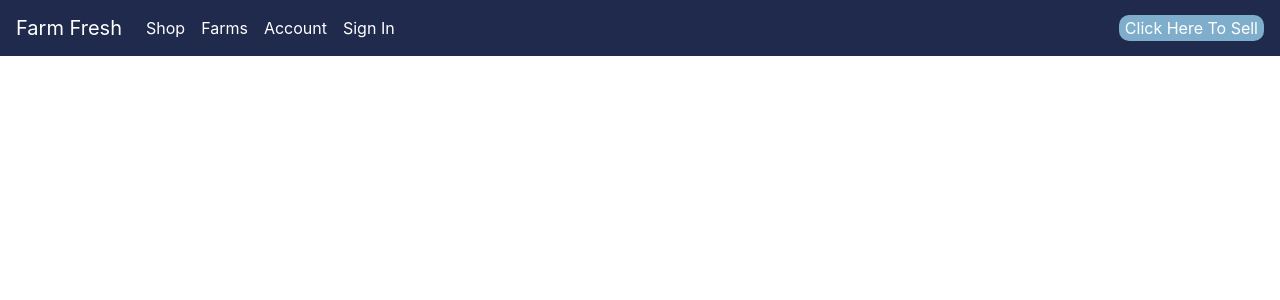
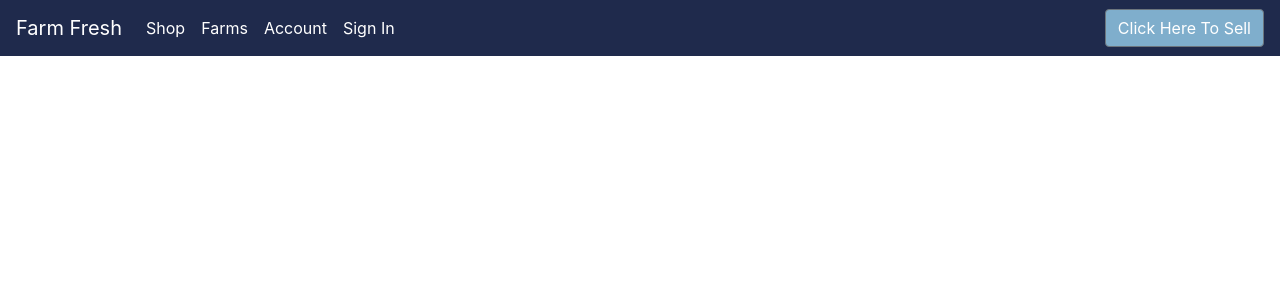
Before and after one commit to Farm-Fresh-Produce-4/Frontend, a React (Create React App) app: page / in a window 1280 px wide. Shown: the top 300 px of the page. Built offline with nearby package versions, Linux system fonts and the light colour scheme.

Commit message:
merge rdy

```diff
--- a/src/Daniel/NavBar.js
+++ b/src/Daniel/NavBar.js
@@ -1,18 +1,13 @@
 import React, { useState } from 'react';
 
 import {
-  Collapse,
   Navbar,
-  NavbarToggler,
   NavbarBrand,
   Nav,
   NavItem,
   NavLink,
-  UncontrolledDropdown,
-  DropdownToggle,
-  DropdownMenu,
-  DropdownItem,
-  NavbarText
+  Button
+
 } from 'reactstrap';
 
 const NavBar = (props) => {
@@ -36,11 +31,11 @@ const NavBar = (props) => {
               <NavLink style={{color: 'white'}}   href="/Login">Sign In</NavLink>
             </NavItem>
           </Nav>
-          <button style={{backgroundColor: '#7FAECC' , borderRadius: "10px", border: "none", color:'white'}}>Click Here To Sell </button>
+          <Button style={{backgroundColor: '#7FAECC' }}>Click Here To Sell</Button>{' '}
       </Navbar>
 
     </div>
   );
 }
-
+{/*<button style={{backgroundColor: '#7FAECC' , borderRadius: "10px", border: "none", color:'white'}}>Click Here To Sell </button>*/}
 export default NavBar;
```
Also changed, not shown: src/App.js (+7 -3 lines).
